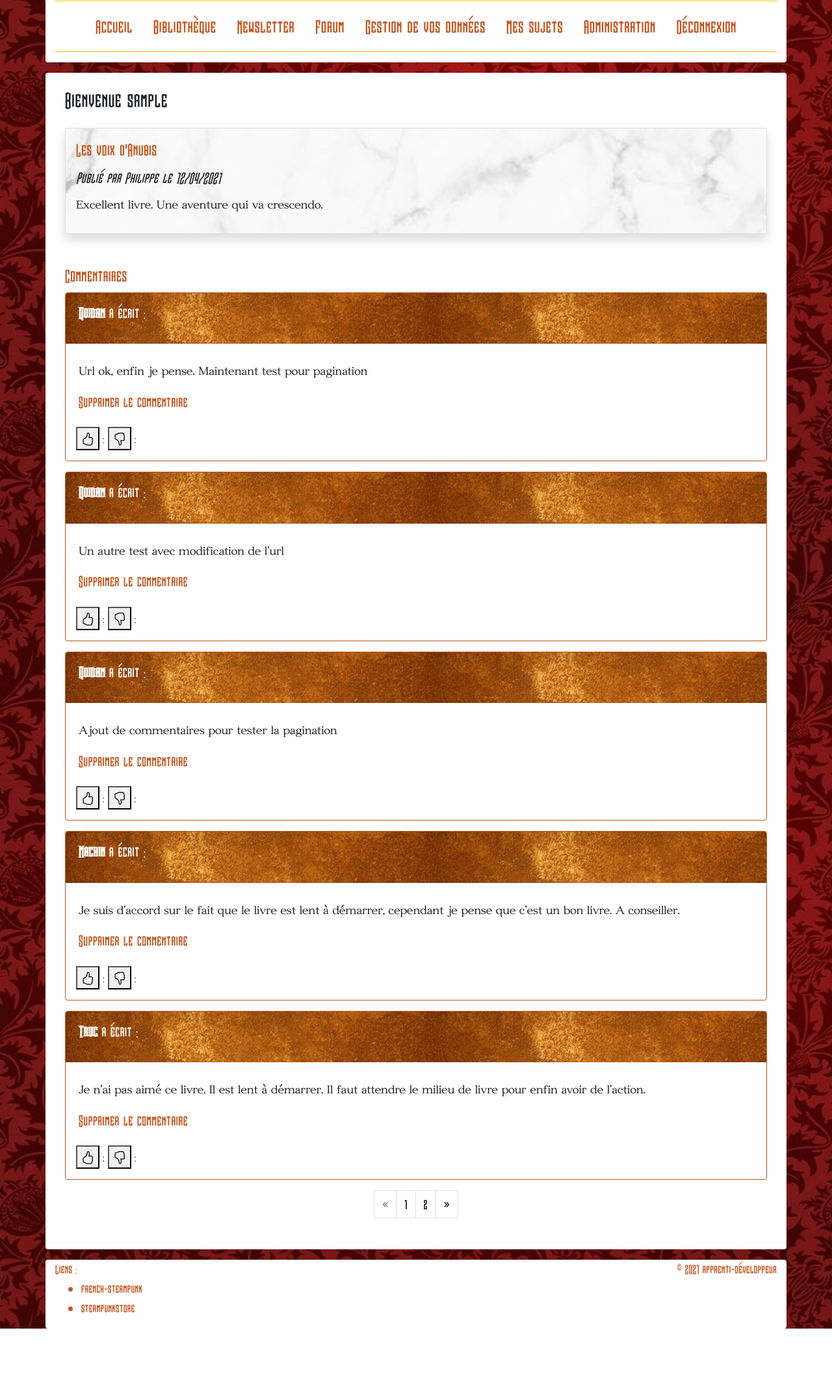
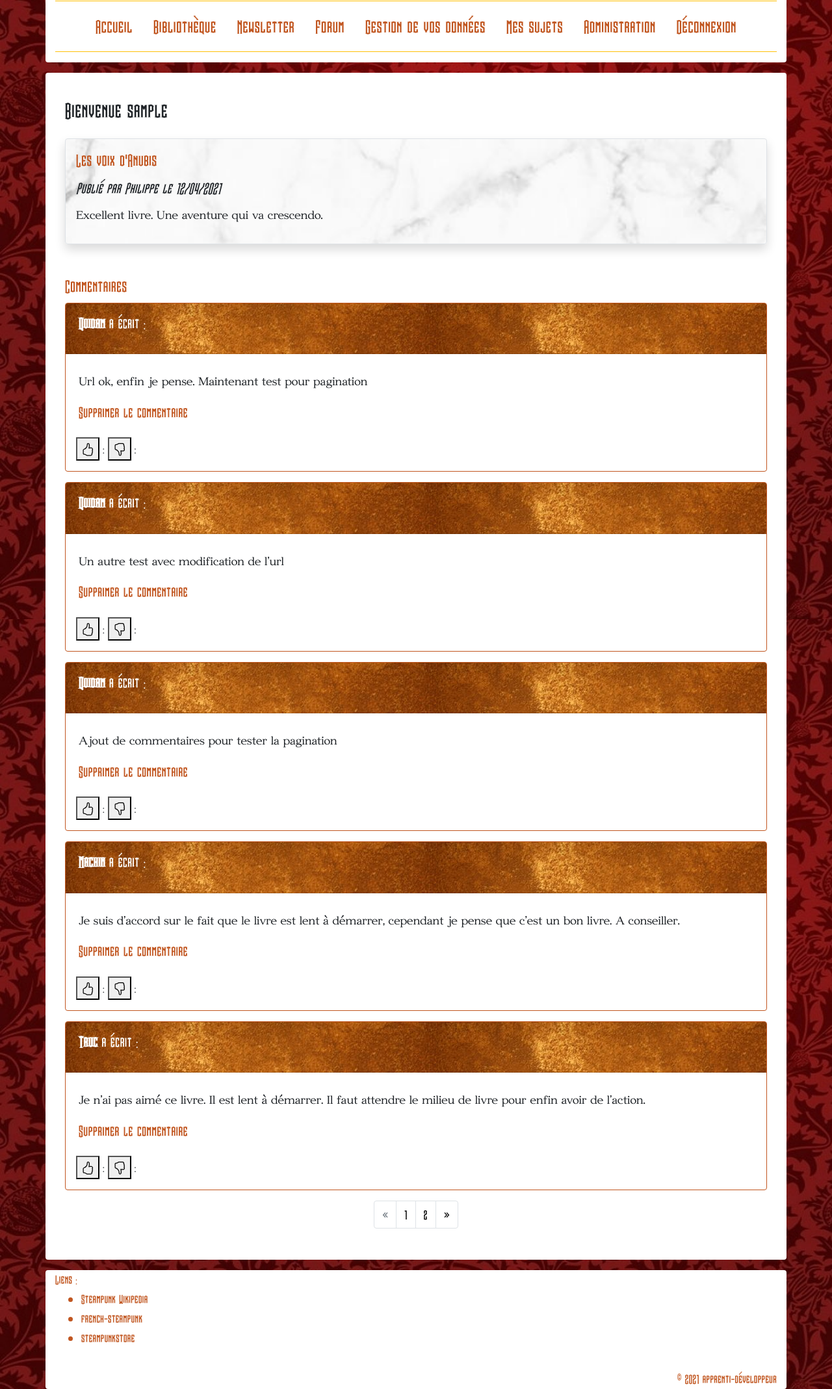
Before and after one commit to Feilipu69/steampunkLibrary, a PHP site: page /subjectAndComments?parameter=1 in a window 1280 px wide. Shown: the part 247-2385 px from the top of the page at 65% size. Before the commit the page ends 2292 px from the top, so only its background shows below. Run offline with PHP 8.4, Linux system fonts and the light colour scheme; the visitor is signed in with stand-in values (Sample User, id 1); data comes from the database, SQL or seed files in the repository; data that the repository does not hold is empty; some libraries are stand-ins or nearby versions.

Commit message:
Correction d'une faute d'orthographe. Petites modifications de mise en page

```diff
--- a/style/style.css
+++ b/style/style.css
@@ -126,6 +126,10 @@ em, #deleteSubject {
 	.newsletter {
 		padding-left: 150px;
 	}
+
+	footer .author{
+		margin-top: 100%;
+	}
 }
 
 footer {
--- a/view/forumThemes.php
+++ b/view/forumThemes.php
@@ -39,7 +39,7 @@ if (isset($getSubject)) {
 					<h3 class="d-inline"><a href="<?= HOST ; ?>/subjectAndComments/<?= $subject->getId(); ?>/1"> <?= strip_tags($subject->getTitle()); ?></a></h3>
 				</div>
 				<em>publié le : <?= $subject->getDate(); ?> par <?= strip_tags($subject->getLoginSubscriber()); ?></em>
-				<p class="content"><?= strip_tags($subject->getContent()); ?></p>
+				<div class="content mb-4"><?= strip_tags($subject->getContent()); ?></div>
 				<?php
 				if (isset($_SESSION['role']) && ($_SESSION['role'] != 'member')) {
 					?>
--- a/view/newsletters.php
+++ b/view/newsletters.php
@@ -1,3 +1,6 @@
+<div class="container">
+	Inscrivez-vous à notre bulletin mensuel.
+</div>
 <div class="newsletter">
 <iframe class="mj-w-res-iframe" frameborder="0" scrolling="no" marginheight="0" marginwidth="0" src="https://app.mailjet.com/widget/iframe/6wGk/HS7" width="100%"></iframe>
 </div>
--- a/view/subjectAndComments.php
+++ b/view/subjectAndComments.php
@@ -37,9 +37,9 @@ if (isset($opinions)) {
 					<p><strong><?= strip_tags($opinion->getLogin()); ?></strong> a écrit : </p>
 				</div>
 				<div class="card-body">
-					<p class="content"><?= strip_tags($opinion->getComment()); ?></p>
+					<div class="content mb-3"><?= strip_tags($opinion->getComment()); ?></div>
 					<?php
-					if (isset($_SESSION['role']) && $_SESSION['role'] != 'membre') {
+					if (isset($_SESSION['role']) && $_SESSION['role'] != 'member') {
 						?>
 						<a href="<?= HOST; ?>/deleteOpinion/<?= $_GET['parameter']; ?>/<?= $_GET['page']; ?>/<?= $opinion->getId(); ?>">Supprimer le commentaire</a>
 						<?php
--- a/view/template.php
+++ b/view/template.php
@@ -64,7 +64,7 @@
 				<?php
 				if (isset($_SESSION['login'])) {
 					?>
-					<p class="bienvenue container">Bienvenue <?= $_SESSION['login']; ?></p>
+					<div class="bienvenue container mt-3 mb-3">Bienvenue <?= $_SESSION['login']; ?></div>
 					<?php
 				}
 				?>
@@ -75,12 +75,13 @@
 					<div>
 						Liens :
 						<ul>
+							<li><a href="https://fr.wikipedia.org/wiki/Steampunk" target="_blank">Steampunk Wikipedia</a></li>
 							<li><a href="https://www.french-steampunk.fr" target="_blank">french-steampunk</a></li>
 							<li><a href="https://www.steampunkstore.fr" target="_blank">steampunkstore</a></li>
 						</ul>
 					</div>
 					<div>
-						<p>&copy; 2021 apprenti-développeur</p>
+						<div class="author">&copy; 2021 apprenti-développeur</div>
 					</div>
 				</div>
 			</footer>
```
